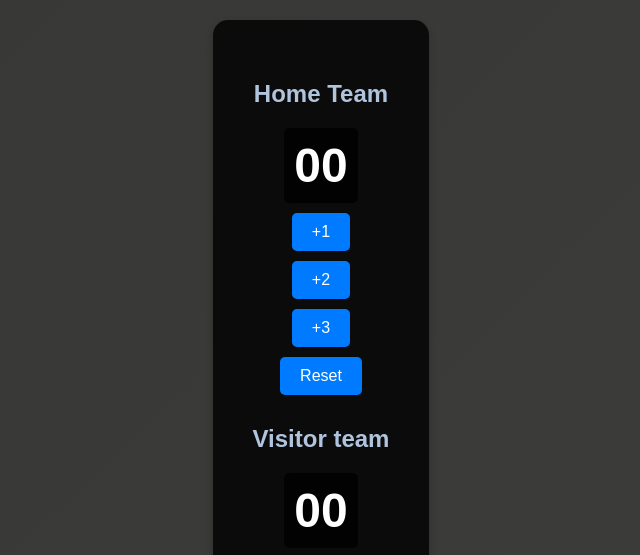
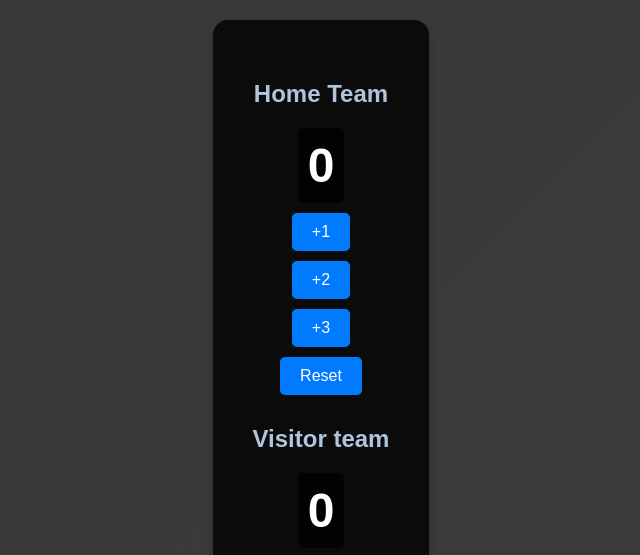
Before and after one commit to Isma589/scoreboard, a plain HTML site: page index.html in a window 1280 px wide. Shown: the top 555 px of the page, without its empty margins (319-959 px from the left). Drawn offline with Linux system fonts and the light colour scheme; a web font is replaced by a local one.

Commit message:
Updated index.html

```diff
--- a/index.html
+++ b/index.html
@@ -26,6 +26,6 @@
         </div>
     </div>
 
-    <script src="app2.js"></script>
+    <script src="app.js"></script>
 </body>
 </html>
```
